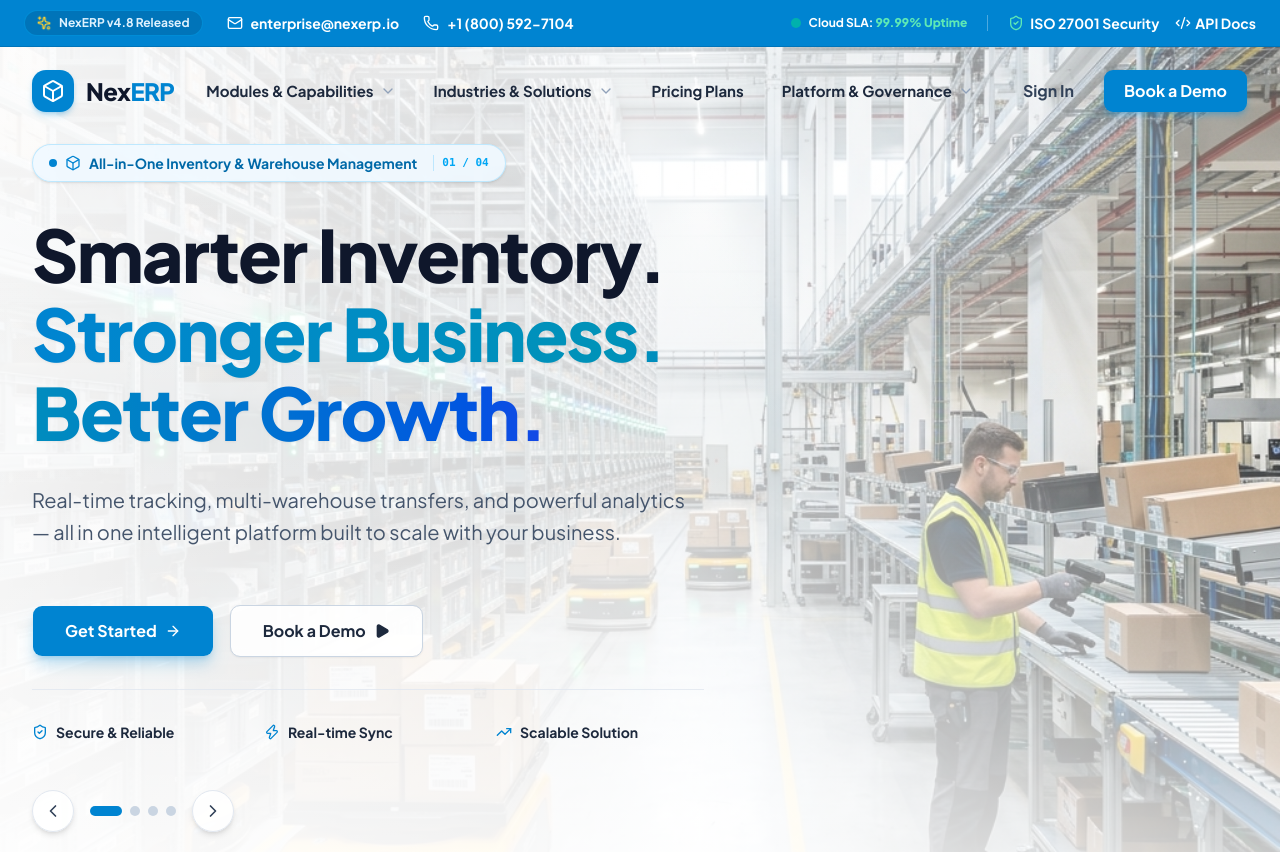
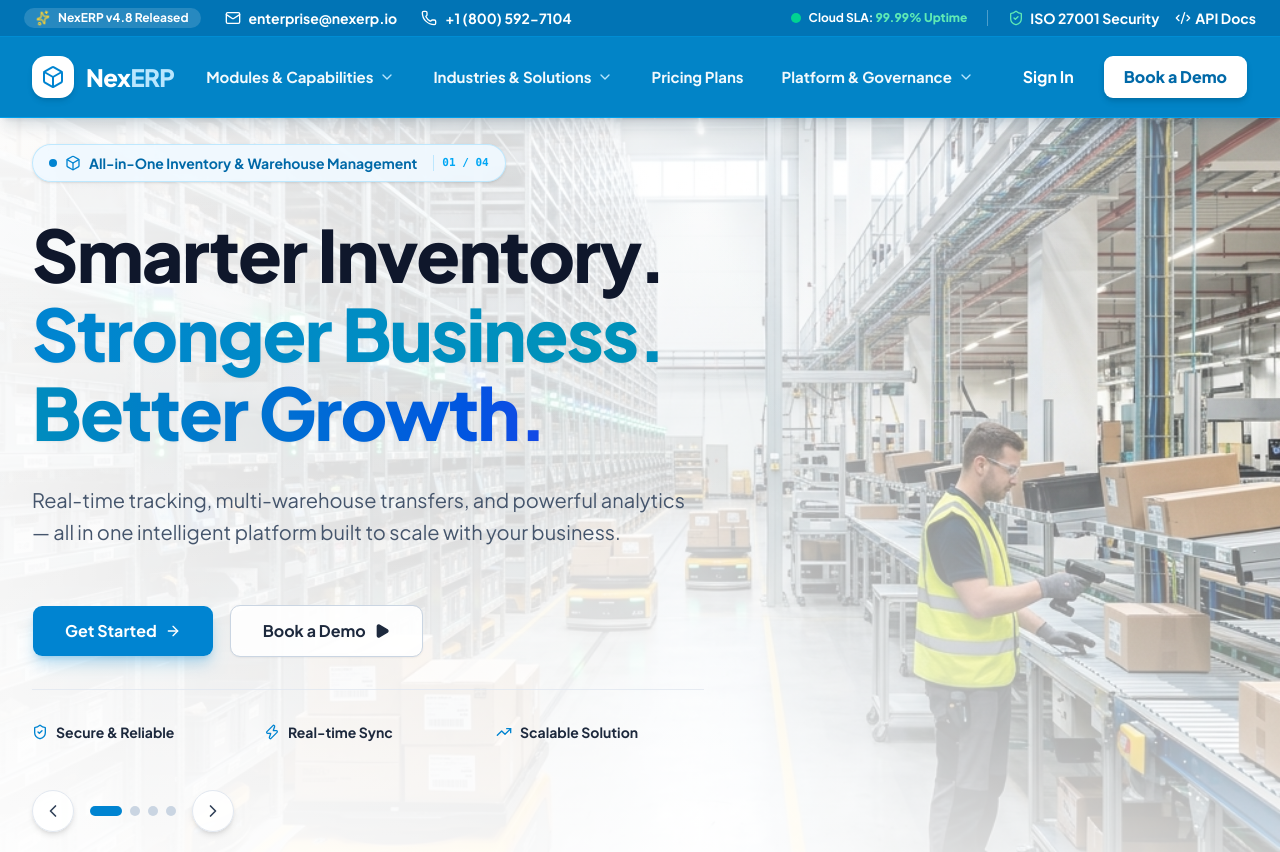
Before and after one commit to arhamsolution-me/ERP, a Next.js app in the folder apps/web/: page / in a window 1280 px wide. Shown: the top 852 px of the page. Built offline with nearby package versions, Linux system fonts and the light colour scheme.

Commit message:
fix: simplified fixed sticky header layout with clean sky blue background and no extra animation logic

```diff
--- a/apps/web/components/marketing-header.tsx
+++ b/apps/web/components/marketing-header.tsx
@@ -178,28 +178,16 @@ export function MarketingHeader() {
 
   return (
     <header
-      className={`fixed top-0 inset-x-0 z-50 w-full transition-all duration-300 ${
-        isScrolled
-          ? "bg-[#0284c7] backdrop-blur-md border-b border-sky-500/80 text-white shadow-xl shadow-sky-950/20"
-          : "bg-transparent border-b border-transparent text-slate-900"
-      }`}
+      className="fixed top-0 inset-x-0 z-50 w-full bg-[#0284c7] text-white border-b border-sky-500/80 shadow-lg shadow-sky-950/15"
       onMouseLeave={() => setActiveMenu(null)}
     >
-      {/* ANIMATED TOP MINI HEADER BAR (Framer Motion Slide & Fade on Scroll) */}
-      <AnimatePresence>
-        {!isScrolled && (
-          <motion.div
-            initial={{ height: 0, opacity: 0 }}
-            animate={{ height: "auto", opacity: 1 }}
-            exit={{ height: 0, opacity: 0 }}
-            transition={{ duration: 0.35, ease: "easeInOut" }}
-            className="w-full overflow-hidden border-b bg-sky-600 text-white border-sky-700/60"
-          >
-            <div className="container mx-auto py-2.5 px-4 sm:px-6 text-xs sm:text-sm font-bold flex items-center justify-between">
+      {/* TOP MINI HEADER BAR */}
+      <div className="w-full border-b bg-sky-700/60 text-white border-sky-500/50">
+        <div className="container mx-auto py-2 px-4 sm:px-6 text-xs sm:text-sm font-bold flex items-center justify-between">
 
-              {/* Left: Release Announcement & Enterprise Contact */}
+          {/* Left: Announcement & Support */}
           <div className="flex items-center gap-6">
-                <div className="flex items-center gap-2 bg-sky-700/60 px-3 py-1 rounded-full text-xs border border-sky-500/50 text-sky-100">
+            <div className="flex items-center gap-2 bg-white/15 px-3 py-0.5 rounded-full text-xs text-white">
               <Sparkles className="w-3.5 h-3.5 text-amber-300 animate-spin" />
               <span>NexERP v4.8 Released</span>
             </div>
@@ -215,7 +203,7 @@ export function MarketingHeader() {
             </a>
           </div>
 
-              {/* Right: Live SLA Status & Developer Links */}
+          {/* Right: Live SLA Status & Links */}
           <div className="flex items-center gap-5">
             <div className="flex items-center gap-2">
               <span className="w-2.5 h-2.5 rounded-full bg-emerald-400 animate-pulse" />
@@ -237,28 +225,20 @@ export function MarketingHeader() {
           </div>
 
         </div>
-          </motion.div>
-        )}
-      </AnimatePresence>
+      </div>
 
-      {/* MAIN HEADER WITH ANIMATED HEIGHT SHRINK ON SCROLL */}
+      {/* MAIN HEADER */}
       <div className="container mx-auto px-4 sm:px-6 lg:px-8">
-        <div className={`flex items-center justify-between transition-all duration-300 ${
-          isScrolled ? "h-16 sm:h-18" : "h-20 sm:h-22"
-        }`}>
+        <div className="flex h-18 sm:h-20 items-center justify-between">
 
           {/* Brand Logo */}
           <Link href="/" className="flex items-center gap-3 group" onClick={() => setActiveMenu(null)}>
-            <div className={`w-10.5 h-10.5 rounded-xl flex items-center justify-center shadow-md transition-all ${
-              isScrolled ? "bg-white text-sky-600 font-bold" : "bg-sky-600 text-white shadow-sky-600/25 group-hover:bg-sky-700"
-            }`}>
+            <div className="w-10.5 h-10.5 rounded-xl bg-white text-sky-600 font-bold flex items-center justify-center shadow-md group-hover:scale-105 transition-transform">
               <Box className="w-6 h-6" />
             </div>
             <div className="flex items-center gap-2">
-              <span className={`text-2xl font-black tracking-tight transition-colors ${
-                isScrolled ? "text-white" : "text-slate-900"
-              }`}>
-                Nex<span className={isScrolled ? "text-sky-200" : "text-sky-600"}>ERP</span>
+              <span className="text-2xl font-black tracking-tight text-white font-sans">
+                Nex<span className="text-sky-200">ERP</span>
               </span>
             </div>
           </Link>
@@ -272,14 +252,14 @@ export function MarketingHeader() {
               onMouseEnter={() => setActiveMenu("modules")}
               className={`flex items-center gap-1.5 px-4 py-2.5 text-[15px] font-bold rounded-lg transition-all ${
                 activeMenu === "modules"
-                  ? isScrolled ? "bg-sky-700/60 text-white" : "bg-sky-50 text-sky-600"
-                  : isScrolled ? "text-white/95 hover:bg-sky-700/40 hover:text-white" : "text-slate-800 hover:text-sky-600 hover:bg-slate-100"
+                  ? "bg-white/20 text-white"
+                  : "text-white/95 hover:bg-white/10 hover:text-white"
               }`}
             >
               <span>Modules &amp; Capabilities</span>
               <ChevronDown className={`w-4 h-4 transition-transform duration-200 ${
                 activeMenu === "modules" ? "rotate-180" : ""
-              } ${isScrolled ? "text-sky-200" : "text-slate-400"}`} />
+              } text-sky-200`} />
             </button>
 
             {/* Nav Item 2: Industries */}
@@ -288,23 +268,21 @@ export function MarketingHeader() {
               onMouseEnter={() => setActiveMenu("industries")}
               className={`flex items-center gap-1.5 px-4 py-2.5 text-[15px] font-bold rounded-lg transition-all ${
                 activeMenu === "industries"
-                  ? isScrolled ? "bg-sky-700/60 text-white" : "bg-sky-50 text-sky-600"
-                  : isScrolled ? "text-white/95 hover:bg-sky-700/40 hover:text-white" : "text-slate-800 hover:text-sky-600 hover:bg-slate-100"
+                  ? "bg-white/20 text-white"
+                  : "text-white/95 hover:bg-white/10 hover:text-white"
               }`}
             >
               <span>Industries &amp; Solutions</span>
               <ChevronDown className={`w-4 h-4 transition-transform duration-200 ${
                 activeMenu === "industries" ? "rotate-180" : ""
-              } ${isScrolled ? "text-sky-200" : "text-slate-400"}`} />
+              } text-sky-200`} />
             </button>
 
             {/* Nav Item 3: Pricing */}
             <Link
               href="/pricing"
               onClick={() => setActiveMenu(null)}
-              className={`px-4 py-2.5 text-[15px] font-bold rounded-lg transition-all ${
-                isScrolled ? "text-white/95 hover:bg-sky-700/40 hover:text-white" : "text-slate-800 hover:text-sky-600 hover:bg-slate-100"
-              }`}
+              className="px-4 py-2.5 text-[15px] font-bold rounded-lg transition-all text-white/95 hover:bg-white/10 hover:text-white"
             >
               Pricing Plans
             </Link>
@@ -315,14 +293,14 @@ export function MarketingHeader() {
               onMouseEnter={() => setActiveMenu("platform")}
               className={`flex items-center gap-1.5 px-4 py-2.5 text-[15px] font-bold rounded-lg transition-all ${
                 activeMenu === "platform"
-                  ? isScrolled ? "bg-sky-700/60 text-white" : "bg-sky-50 text-sky-600"
-                  : isScrolled ? "text-white/95 hover:bg-sky-700/40 hover:text-white" : "text-slate-800 hover:text-sky-600 hover:bg-slate-100"
+                  ? "bg-white/20 text-white"
+                  : "text-white/95 hover:bg-white/10 hover:text-white"
               }`}
             >
               <span>Platform &amp; Governance</span>
               <ChevronDown className={`w-4 h-4 transition-transform duration-200 ${
                 activeMenu === "platform" ? "rotate-180" : ""
-              } ${isScrolled ? "text-sky-200" : "text-slate-400"}`} />
+              } text-sky-200`} />
             </button>
 
           </nav>
@@ -330,18 +308,12 @@ export function MarketingHeader() {
           {/* Action CTAs */}
           <div className="flex items-center space-x-3">
             <Link href="/sign-in" onClick={() => setActiveMenu(null)}>
-              <Button variant="ghost" className={`text-base font-bold h-11 px-4 rounded-lg transition-colors ${
-                isScrolled ? "text-white hover:bg-sky-700/50" : "text-slate-700 hover:text-slate-900"
-              }`}>
+              <Button variant="ghost" className="text-base font-bold h-11 px-4 rounded-lg text-white hover:bg-white/10 transition-colors">
                 Sign In
               </Button>
             </Link>
             <Link href="/contact" onClick={() => setActiveMenu(null)}>
-              <Button className={`text-base font-bold h-11 px-5 rounded-lg transition-all ${
-                isScrolled
-                  ? "bg-white text-sky-700 hover:bg-sky-50 shadow-md font-extrabold"
-                  : "bg-sky-600 hover:bg-sky-700 text-white shadow-md shadow-sky-600/25"
-              }`}>
+              <Button className="text-base font-bold h-11 px-5 rounded-lg bg-white text-sky-700 hover:bg-sky-50 shadow-md font-extrabold transition-all">
                 Book a Demo
               </Button>
             </Link>
```
Lines whose indentation alone changed are shown as unchanged.
